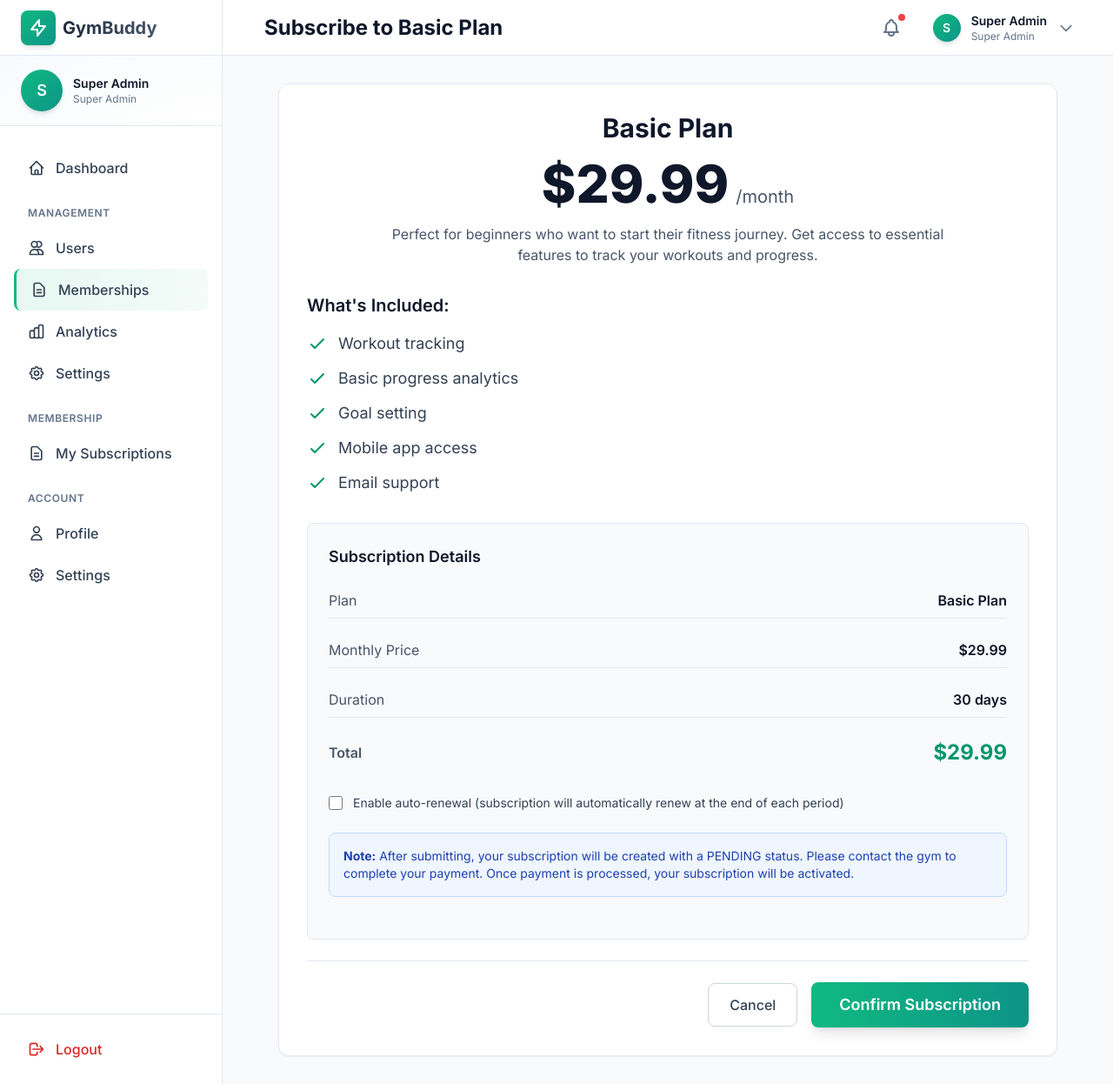
After one commit to manjurulhoque/gymbuddy, a Django app: page /memberships/subscribe/1/ in a window 1280 px wide. The commit adds this page. Shown: the whole page at 87% size. Run offline with Django 5.2, Linux system fonts and the light colour scheme; a user stored in the database is signed in; data comes from the database, SQL or seed files in the repository; both versions use the stored data as it was after the commit; style sheets or scripts are compiled from the project's sources.

Commit message:
feat: add user subscription functionality
- introduced UserSubscribeForm for user-initiated subscriptions to membership plans
- implemented UserSubscribeView to handle subscription requests and manage active subscriptions
- updated URL routing to include a path for user subscriptions
- modified home.html to link to the new subscription feature for authenticated users

```diff
--- a/memberships/forms.py
+++ b/memberships/forms.py
@@ -90,3 +90,24 @@ class QuickSubscriptionForm(forms.Form):
         from users.models import User
         super().__init__(*args, **kwargs)
         self.fields['user'].queryset = User.objects.filter(is_active=True).order_by('username')
+
+
+class UserSubscribeForm(forms.Form):
+    """Form for users to subscribe to a plan themselves"""
+
+    plan = forms.ModelChoiceField(
+        queryset=MembershipPlan.objects.filter(is_active=True),
+        widget=forms.HiddenInput(),
+        required=True
+    )
+    auto_renew = forms.BooleanField(
+        required=False,
+        initial=False,
+        widget=forms.CheckboxInput(attrs={'class': 'w-4 h-4 text-emerald-600 border-gray-300 rounded focus:ring-emerald-500'})
+    )
+
+    def __init__(self, *args, **kwargs):
+        plan_id = kwargs.pop('plan_id', None)
+        super().__init__(*args, **kwargs)
+        if plan_id:
+            self.fields['plan'].initial = plan_id
--- a/memberships/urls.py
+++ b/memberships/urls.py
@@ -15,6 +15,7 @@ urlpatterns = [
     path('subscriptions/my/', views.UserSubscriptionListView.as_view(), name='my_subscriptions'),
     path('subscriptions/create/', views.SubscriptionCreateView.as_view(), name='subscription_create'),
     path('subscriptions/quick/', views.QuickSubscriptionCreateView.as_view(), name='quick_subscription_create'),
+    path('subscribe/<int:plan_id>/', views.UserSubscribeView.as_view(), name='user_subscribe'),
     path('subscriptions/<int:pk>/', views.SubscriptionDetailView.as_view(), name='subscription_detail'),
     path('subscriptions/<int:pk>/update/', views.SubscriptionUpdateView.as_view(), name='subscription_update'),
 
--- a/memberships/views.py
+++ b/memberships/views.py
@@ -7,7 +7,7 @@ from django.db.models import Q, Sum, Count
 from django.utils import timezone
 from users.mixins import StaffOrAboveRequiredMixin
 from .models import MembershipPlan, Subscription, Payment
-from .forms import SubscriptionForm, PaymentForm, QuickSubscriptionForm
+from .forms import SubscriptionForm, PaymentForm, QuickSubscriptionForm, UserSubscribeForm
 
 
 class MembershipPlanListView(ListView):
@@ -171,6 +171,74 @@ class QuickSubscriptionCreateView(StaffOrAboveRequiredMixin, TemplateView):
         return render(request, self.template_name, context)
 
 
+class UserSubscribeView(LoginRequiredMixin, TemplateView):
+    """View for users to subscribe to a plan"""
+    template_name = 'memberships/user_subscribe.html'
+
+    def get_context_data(self, **kwargs):
+        context = super().get_context_data(**kwargs)
+        plan_id = self.kwargs.get('plan_id')
+        plan = get_object_or_404(MembershipPlan, pk=plan_id, is_active=True)
+        context['plan'] = plan
+        context['form'] = UserSubscribeForm(plan_id=plan_id)
+
+        # Check if user already has an active subscription
+        active_sub = Subscription.objects.filter(
+            user=self.request.user,
+            status=Subscription.Status.ACTIVE
+        ).first()
+        context['has_active_subscription'] = active_sub is not None
+        context['active_subscription'] = active_sub
+
+        return context
+
+    def post(self, request, *args, **kwargs):
+        plan_id = self.kwargs.get('plan_id')
+        plan = get_object_or_404(MembershipPlan, pk=plan_id, is_active=True)
+        form = UserSubscribeForm(request.POST, plan_id=plan_id)
+
+        if form.is_valid():
+            auto_renew = form.cleaned_data.get('auto_renew', False)
+
+            # Check if user already has an active subscription
+            active_sub = Subscription.objects.filter(
+                user=request.user,
+                status=Subscription.Status.ACTIVE
+            ).first()
+
+            if active_sub:
+                messages.warning(
+                    request,
+                    'You already have an active subscription. Please cancel or wait for it to expire before subscribing to a new plan.'
+                )
+                return redirect('memberships:my_subscriptions')
+
+            # Create subscription with PENDING status
+            # Staff will activate it after payment is processed
+            start_date = timezone.now()
+            end_date = start_date + timezone.timedelta(days=plan.duration_days)
+
+            subscription = Subscription.objects.create(
+                user=request.user,
+                plan=plan,
+                status=Subscription.Status.PENDING,
+                start_date=start_date,
+                end_date=end_date,
+                auto_renew=auto_renew
+            )
+
+            messages.success(
+                request,
+                f'Subscription request created successfully! Your subscription will be activated once payment is processed. '
+                f'Please contact the gym to complete your payment of ${plan.price}.'
+            )
+            return redirect('memberships:subscription_detail', pk=subscription.pk)
+
+        context = self.get_context_data()
+        context['form'] = form
+        return render(request, self.template_name, context)
+
+
 class PaymentListView(StaffOrAboveRequiredMixin, ListView):
     """List all payments (staff only)"""
     model = Payment
--- a/templates/home.html
+++ b/templates/home.html
@@ -197,11 +197,11 @@
 
                 <div class="mt-auto">
                     {% if user.is_authenticated %}
-                        <a href="{% url 'memberships:my_subscriptions' %}" class="block w-full text-center {% if plan.name == 'PREMIUM' %}bg-gradient-to-r from-emerald-500 to-teal-600 text-white hover:from-emerald-600 hover:to-teal-700{% else %}bg-slate-900 text-white hover:bg-slate-800{% endif %} px-6 py-3 rounded-lg font-semibold transition-all duration-300 transform group-hover:scale-105 group-hover:shadow-lg">
+                        <a href="{% url 'memberships:user_subscribe' plan.id %}" class="block w-full text-center {% if plan.name == 'PREMIUM' %}bg-gradient-to-r from-emerald-500 to-teal-600 text-white hover:from-emerald-600 hover:to-teal-700{% else %}bg-slate-900 text-white hover:bg-slate-800{% endif %} px-6 py-3 rounded-lg font-semibold transition-all duration-300 transform group-hover:scale-105 group-hover:shadow-lg">
                             {% if plan.name == 'PREMIUM' %}Get Started{% else %}Choose Plan{% endif %}
                         </a>
                     {% else %}
-                        <a href="{% url 'users:login' %}" class="block w-full text-center {% if plan.name == 'PREMIUM' %}bg-gradient-to-r from-emerald-500 to-teal-600 text-white hover:from-emerald-600 hover:to-teal-700{% else %}bg-slate-900 text-white hover:bg-slate-800{% endif %} px-6 py-3 rounded-lg font-semibold transition-all duration-300 transform group-hover:scale-105 group-hover:shadow-lg">
+                        <a href="{% url 'users:login' %}?next={% url 'memberships:user_subscribe' plan.id %}" class="block w-full text-center {% if plan.name == 'PREMIUM' %}bg-gradient-to-r from-emerald-500 to-teal-600 text-white hover:from-emerald-600 hover:to-teal-700{% else %}bg-slate-900 text-white hover:bg-slate-800{% endif %} px-6 py-3 rounded-lg font-semibold transition-all duration-300 transform group-hover:scale-105 group-hover:shadow-lg">
                             {% if plan.name == 'PREMIUM' %}Get Started{% else %}Choose Plan{% endif %}
                         </a>
                     {% endif %}
--- /dev/null
+++ b/templates/memberships/user_subscribe.html
@@ -0,0 +1,115 @@
+{% extends "dashboard/base.html" %}
+{% load static %}
+
+{% block title %}Subscribe to {{ plan.display_name }} - GymBuddy{% endblock %}
+{% block page_title %}Subscribe to {{ plan.display_name }}{% endblock %}
+
+{% block content %}
+<div class="max-w-4xl mx-auto">
+    {% if has_active_subscription %}
+    <div class="bg-orange-50 border border-orange-200 rounded-xl p-6 mb-6">
+        <div class="flex items-start">
+            <svg class="w-6 h-6 text-orange-600 mr-3 flex-shrink-0 mt-0.5" fill="none" stroke="currentColor" viewBox="0 0 24 24">
+                <path stroke-linecap="round" stroke-linejoin="round" stroke-width="2" d="M12 9v2m0 4h.01m-6.938 4h13.856c1.54 0 2.502-1.667 1.732-3L13.732 4c-.77-1.333-2.694-1.333-3.464 0L3.34 16c-.77 1.333.192 3 1.732 3z"></path>
+            </svg>
+            <div>
+                <h3 class="text-lg font-semibold text-orange-900 mb-2">Active Subscription Found</h3>
+                <p class="text-orange-800 mb-4">
+                    You already have an active subscription to <strong>{{ active_subscription.plan.display_name }}</strong>.
+                    Please cancel or wait for it to expire before subscribing to a new plan.
+                </p>
+                <a href="{% url 'memberships:subscription_detail' active_subscription.pk %}" class="inline-block px-4 py-2 bg-orange-600 text-white rounded-lg hover:bg-orange-700 transition-colors duration-200 font-medium">
+                    View Current Subscription
+                </a>
+            </div>
+        </div>
+    </div>
+    {% endif %}
+
+    <div class="bg-white rounded-xl shadow-sm border border-slate-200 p-6 sm:p-8">
+        <div class="text-center mb-8">
+            <h2 class="text-3xl font-bold text-slate-900 mb-4">{{ plan.display_name }}</h2>
+            <div class="flex items-baseline justify-center gap-2 mb-4">
+                <span class="text-6xl font-extrabold text-slate-900">${{ plan.price }}</span>
+                <span class="text-xl text-slate-600">/month</span>
+            </div>
+            <p class="text-slate-600 max-w-2xl mx-auto">{{ plan.description }}</p>
+        </div>
+
+        <!-- Plan Features -->
+        <div class="mb-8">
+            <h3 class="text-xl font-semibold text-slate-900 mb-4">What's Included:</h3>
+            <ul class="space-y-3">
+                {% for feature in plan.features %}
+                <li class="flex items-start">
+                    <svg class="w-6 h-6 text-emerald-600 mr-3 flex-shrink-0 mt-0.5" fill="none" stroke="currentColor" viewBox="0 0 24 24">
+                        <path stroke-linecap="round" stroke-linejoin="round" stroke-width="2" d="M5 13l4 4L19 7"></path>
+                    </svg>
+                    <span class="text-slate-700 text-lg">{{ feature }}</span>
+                </li>
+                {% endfor %}
+            </ul>
+        </div>
+
+        <!-- Subscription Form -->
+        {% if not has_active_subscription %}
+        <form method="post" class="space-y-6">
+            {% csrf_token %}
+            {{ form.plan }}
+
+            <div class="bg-slate-50 rounded-lg p-6 border border-slate-200">
+                <h3 class="text-lg font-semibold text-slate-900 mb-4">Subscription Details</h3>
+
+                <div class="space-y-4 mb-6">
+                    <div class="flex justify-between items-center py-2 border-b border-slate-200">
+                        <span class="text-slate-600">Plan</span>
+                        <span class="font-semibold text-slate-900">{{ plan.display_name }}</span>
+                    </div>
+                    <div class="flex justify-between items-center py-2 border-b border-slate-200">
+                        <span class="text-slate-600">Monthly Price</span>
+                        <span class="font-semibold text-slate-900">${{ plan.price }}</span>
+                    </div>
+                    <div class="flex justify-between items-center py-2 border-b border-slate-200">
+                        <span class="text-slate-600">Duration</span>
+                        <span class="font-semibold text-slate-900">{{ plan.duration_days }} days</span>
+                    </div>
+                    <div class="flex justify-between items-center py-2">
+                        <span class="text-slate-600 font-semibold">Total</span>
+                        <span class="text-2xl font-bold text-emerald-600">${{ plan.price }}</span>
+                    </div>
+                </div>
+
+                <div class="flex items-center mb-6">
+                    {{ form.auto_renew }}
+                    <label for="{{ form.auto_renew.id_for_label }}" class="ml-3 text-sm text-slate-700">
+                        Enable auto-renewal (subscription will automatically renew at the end of each period)
+                    </label>
+                </div>
+
+                <div class="bg-blue-50 border border-blue-200 rounded-lg p-4 mb-6">
+                    <p class="text-sm text-blue-800">
+                        <strong>Note:</strong> After submitting, your subscription will be created with a PENDING status.
+                        Please contact the gym to complete your payment. Once payment is processed, your subscription will be activated.
+                    </p>
+                </div>
+            </div>
+
+            <div class="flex items-center justify-end gap-4 pt-6 border-t border-slate-200">
+                <a href="{% url 'core:home' %}#memberships" class="px-6 py-3 border border-slate-300 rounded-lg text-slate-700 hover:bg-slate-50 transition-colors duration-200 font-medium">
+                    Cancel
+                </a>
+                <button type="submit" class="px-8 py-3 bg-gradient-to-r from-emerald-500 to-teal-600 text-white rounded-lg hover:from-emerald-600 hover:to-teal-700 transition-all duration-200 font-semibold text-lg shadow-lg hover:shadow-xl transform hover:scale-105">
+                    Confirm Subscription
+                </button>
+            </div>
+        </form>
+        {% else %}
+        <div class="text-center py-8">
+            <a href="{% url 'memberships:my_subscriptions' %}" class="inline-block px-6 py-3 bg-emerald-600 text-white rounded-lg hover:bg-emerald-700 transition-colors duration-200 font-medium">
+                View My Subscriptions
+            </a>
+        </div>
+        {% endif %}
+    </div>
+</div>
+{% endblock %}
```
Also changed, not shown: db.sqlite3.
